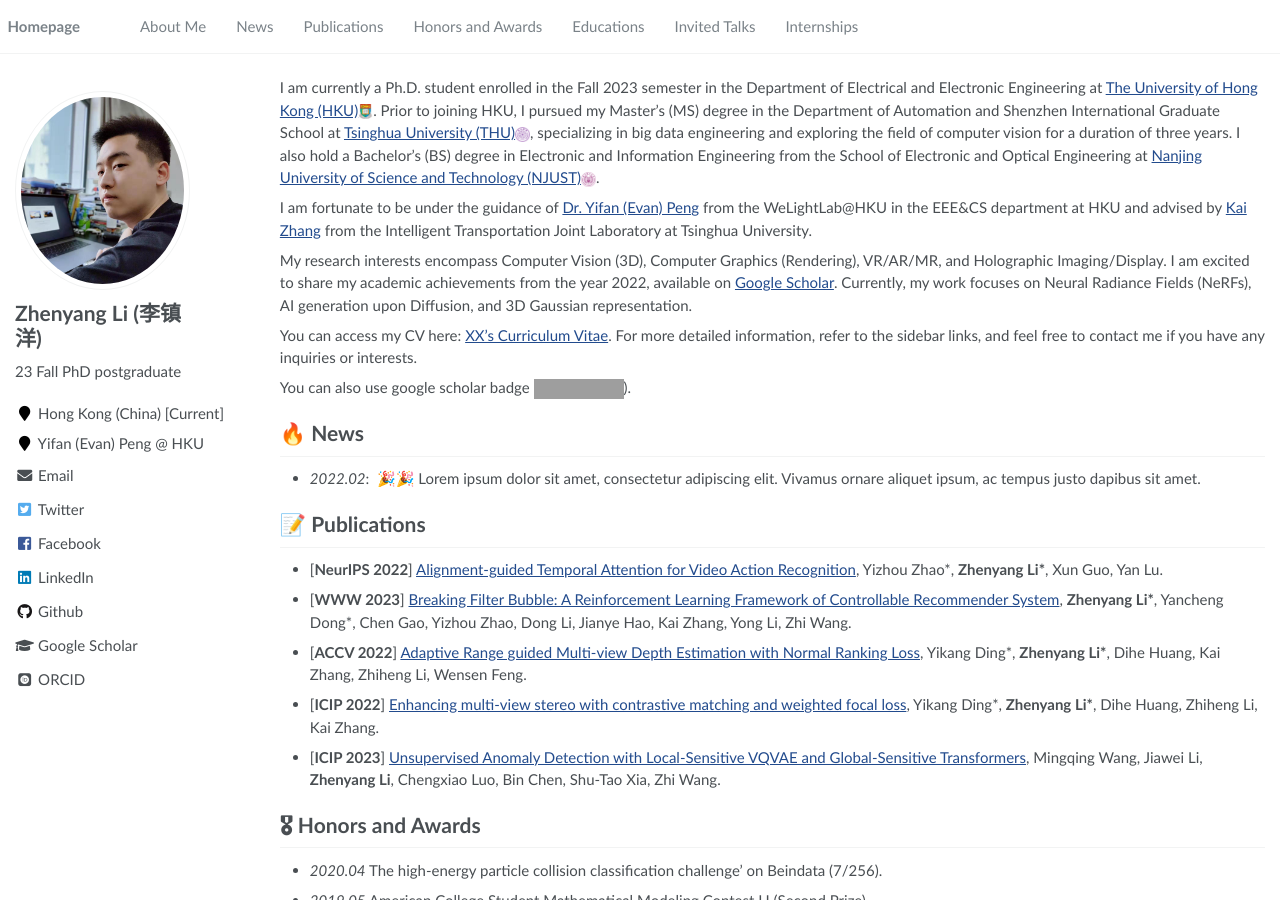
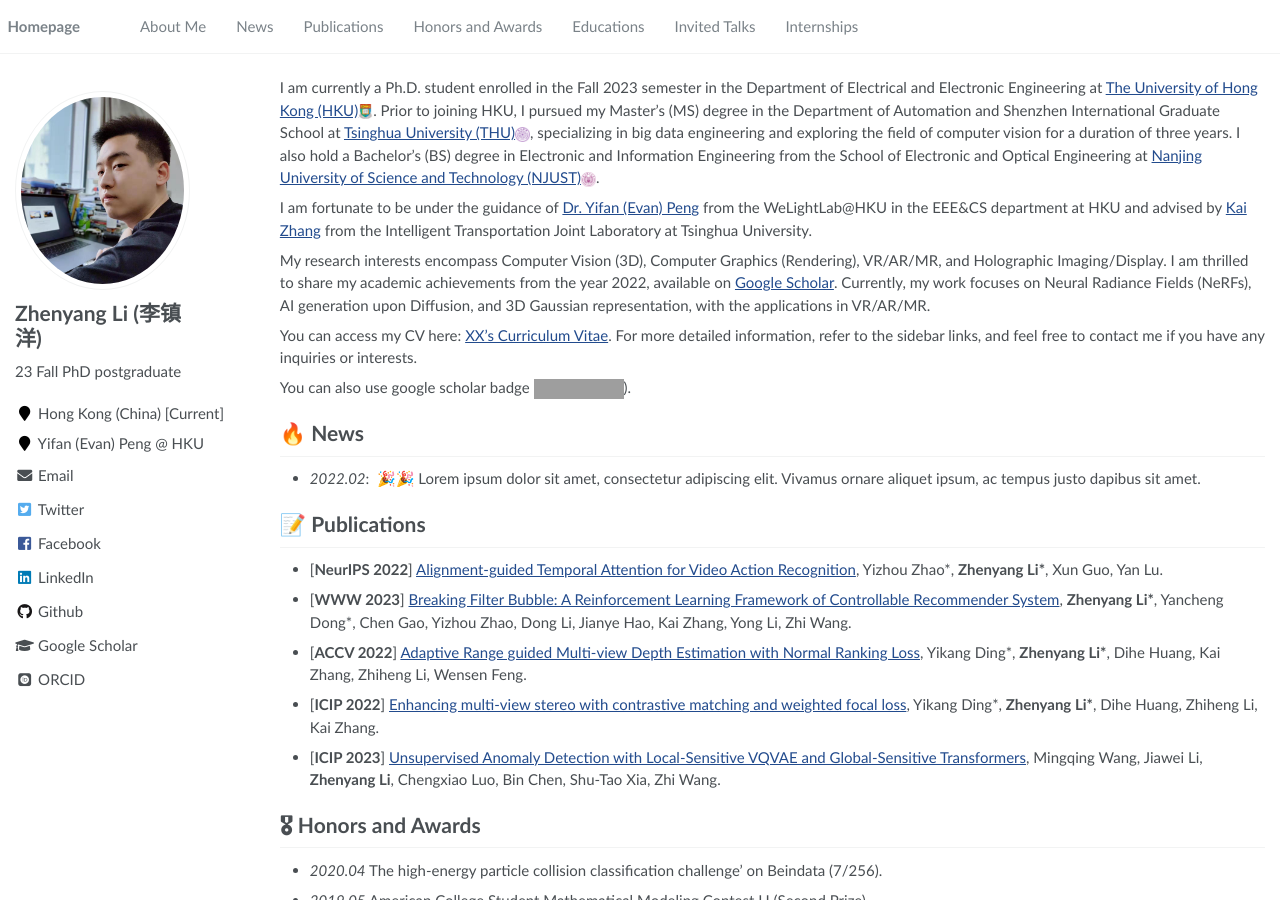
Before and after one commit to Lagrangeli/Lagrangeli.github.io, a Jekyll site: the page built from _pages/about.md, in a window 1280 px wide and 900 px high. Built offline with Jekyll 4.4.1, drawn with Linux system fonts in a browser that asks for light colours; some web fonts are replaced; grey boxes are pictures that could not be loaded.

Commit message:
update profiles

```diff
--- a/_pages/about.md
+++ b/_pages/about.md
@@ -21,7 +21,7 @@
 
 I am fortunate to be under the guidance of [Dr. Yifan (Evan) Peng](https://www.eee.hku.hk/~evanpeng/#opennewwindow) from the WeLightLab@HKU in the EEE&CS department at HKU and advised by [Kai Zhang](https://www.sigs.tsinghua.edu.cn/zk_en/main.htm) from the Intelligent Transportation Joint Laboratory at Tsinghua University.
 
-My research interests encompass Computer Vision (3D), Computer Graphics (Rendering), VR/AR/MR, and Holographic Imaging/Display. I am excited to share my academic achievements from the year 2022, available on [Google Scholar](https://scholar.google.com/citations?user=r9f4mLMAAAAJ&hl=en). Currently, my work focuses on Neural Radiance Fields (NeRFs), AI generation upon Diffusion, and 3D Gaussian representation.
+My research interests encompass Computer Vision (3D), Computer Graphics (Rendering), VR/AR/MR, and Holographic Imaging/Display. I am thrilled to share my academic achievements from the year 2022, available on [Google Scholar](https://scholar.google.com/citations?user=r9f4mLMAAAAJ&hl=en). Currently, my work focuses on Neural Radiance Fields (NeRFs), AI generation upon Diffusion, and 3D Gaussian representation, with the applications in VR/AR/MR.
 
 You can access my CV here: [XX's Curriculum Vitae](../assets/Curriculum_Vitae.pdf). For more detailed information, refer to the sidebar links, and feel free to contact me if you have any inquiries or interests.
 
```
